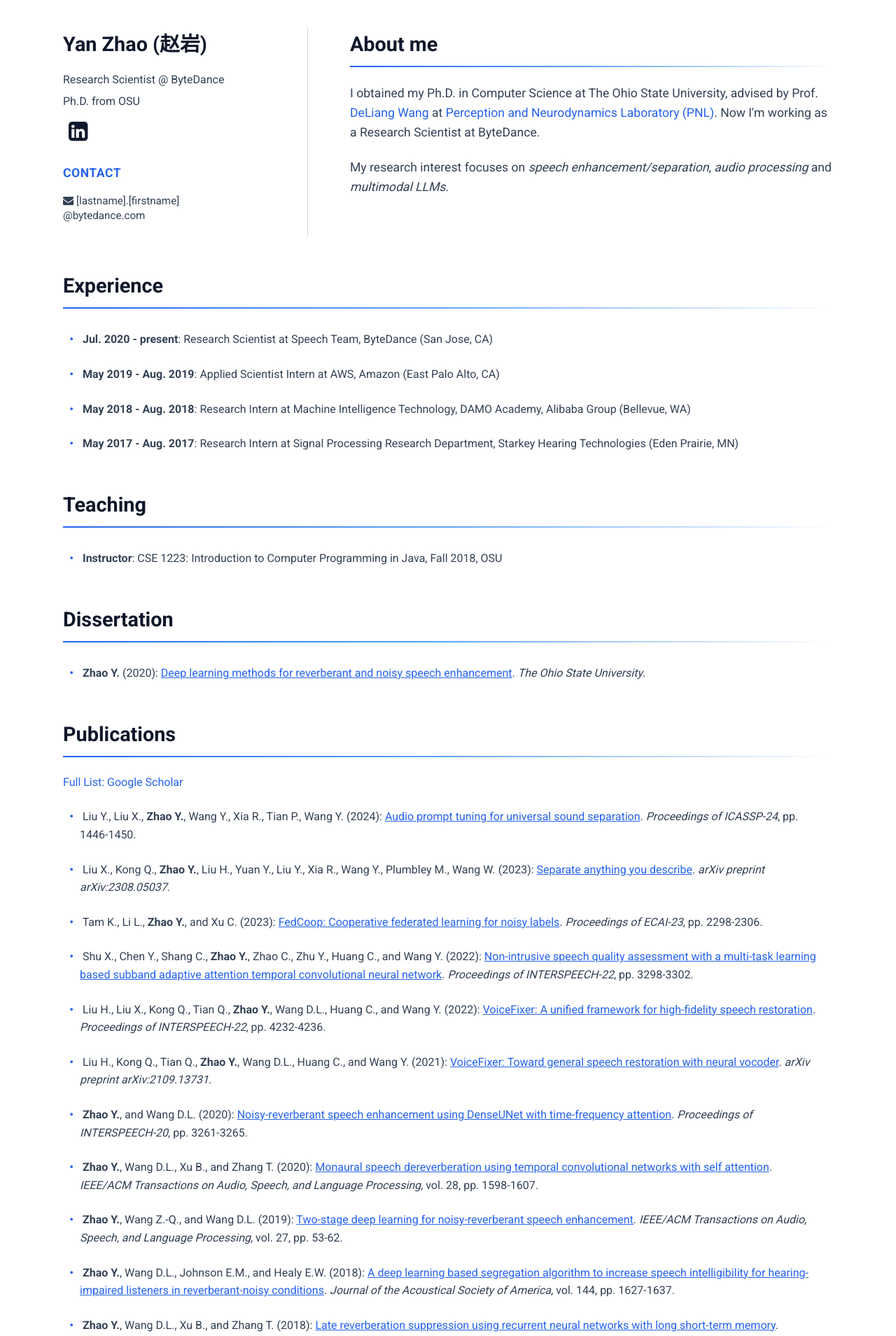
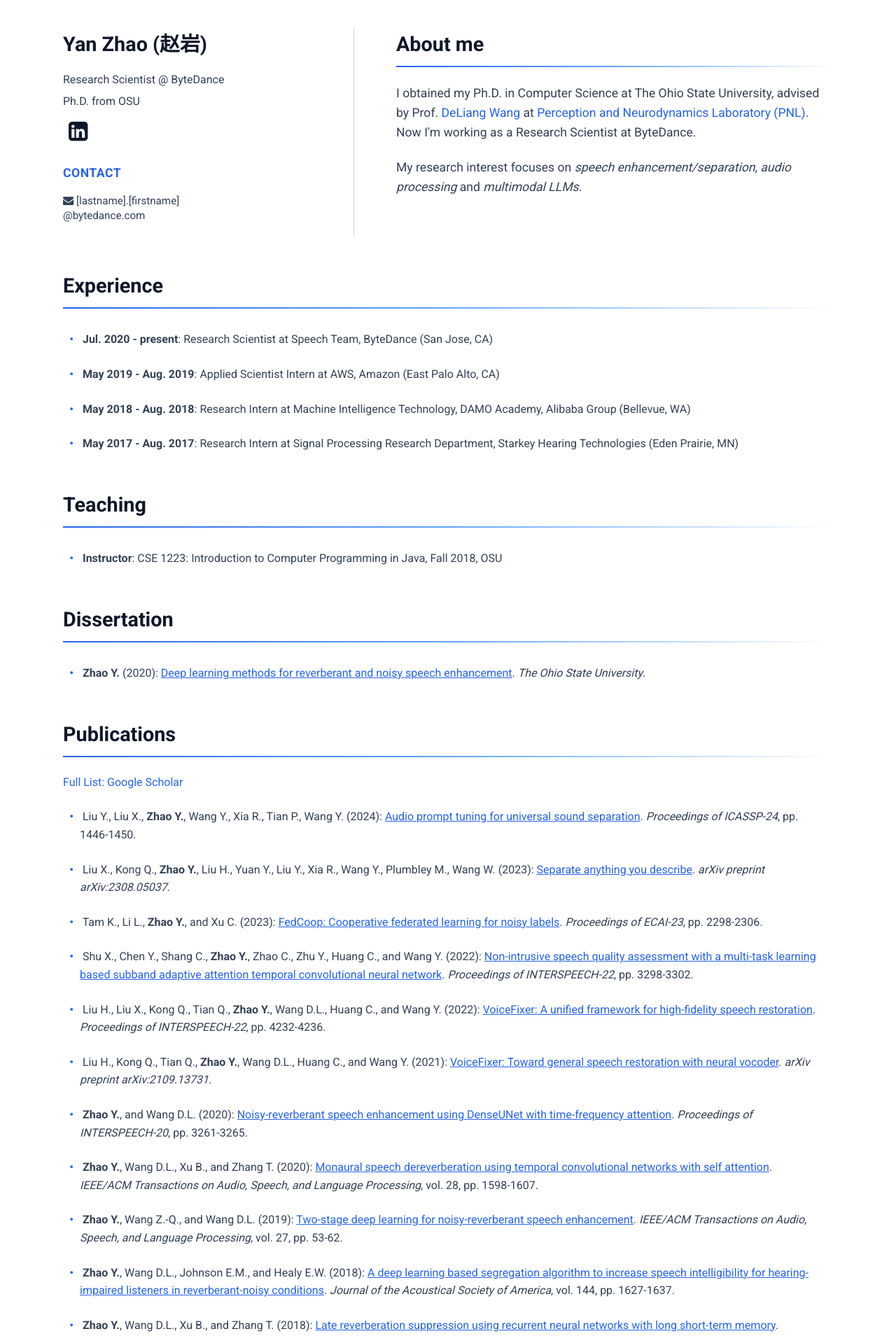
Before and after one commit to cliffzhao/cliffzhao.github.io, a Jekyll site: the page built from index.html, in a window 1280 px wide. Shown: the top 1909 px of the page at 70% size. Built offline with Jekyll 4.4.1, drawn with Linux system fonts in a browser that asks for light colours; a style sheet for code colours, icons or effects is not loaded.

Commit message:
Style: Update profile grid to 40/60 split for better visual balance

```diff
--- a/css/main.css
+++ b/css/main.css
@@ -164,8 +164,8 @@
 @media screen and (min-width: 768px) {
     .profile-grid {
         display: grid;
-        grid-template-columns: 350px 1fr; /* Increased sidebar width from 300px to 350px */
-        gap: 60px; /* Kept gap consistent */
+        grid-template-columns: 4fr 6fr; /* 40% sidebar, 60% content */
+        gap: 60px;
         align-items: start; /* Ensure top alignment */
     }
 }
```
